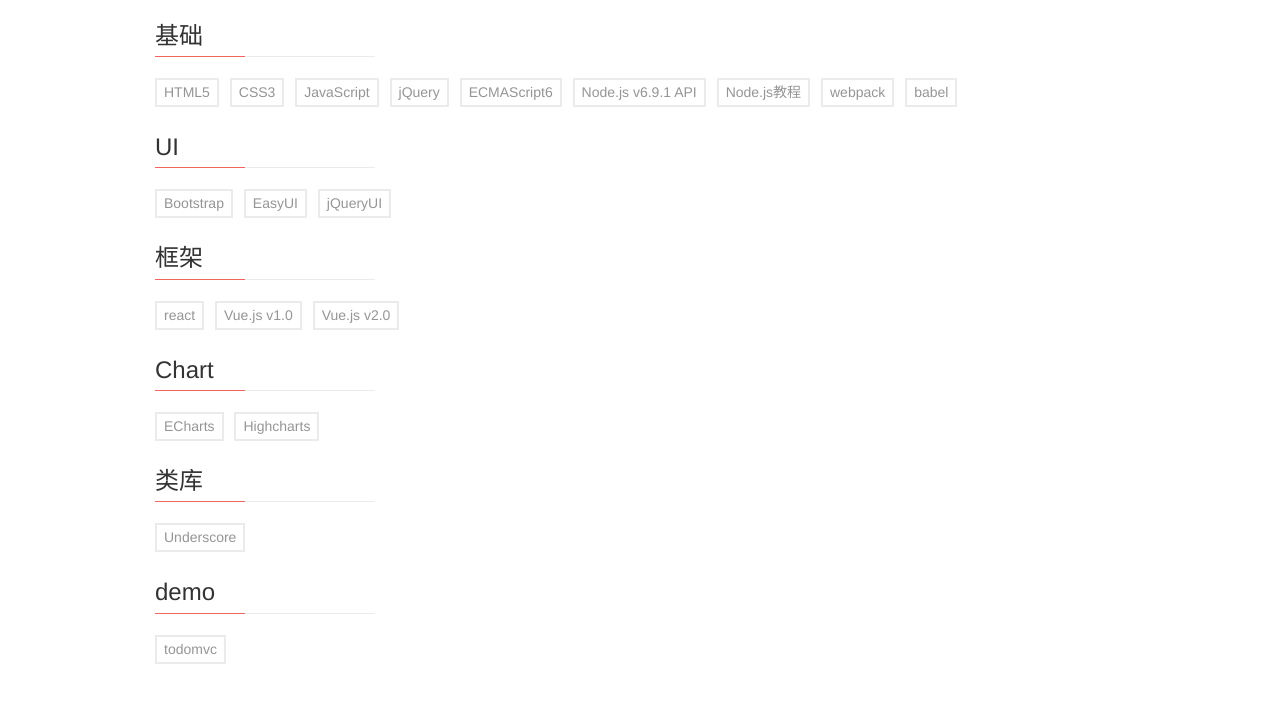
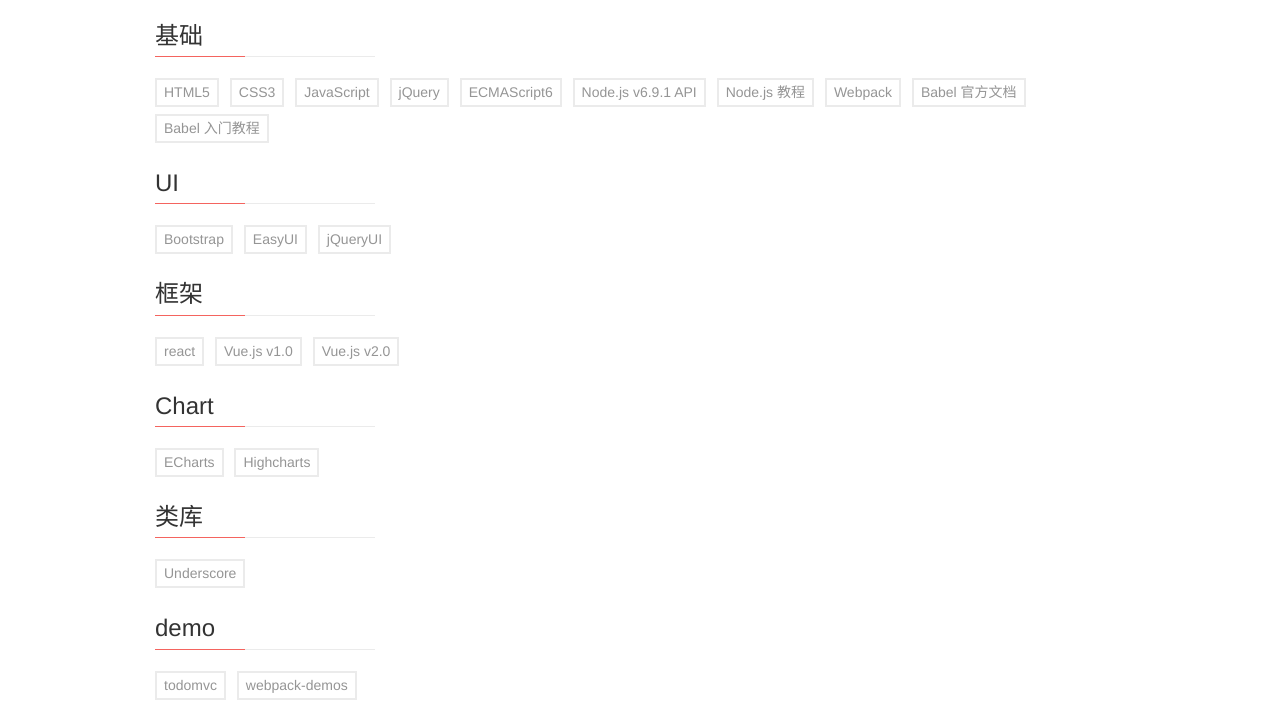
Before and after one commit to lianggzone/dev-docs, a plain HTML site: page api_docs_web.html in a window 1280 px wide. Shown: the part 103-830 px from the top of the page. Before the commit the page ends 800 px from the top, so only its background shows below. Drawn offline with nearby package versions, Linux system fonts and the light colour scheme.

Commit message:
webpack babel

```diff
--- a/api_docs_web.html
+++ b/api_docs_web.html
@@ -66,10 +66,11 @@
                         <a href="http://es6.ruanyifeng.com" target="_blank">ECMAScript6</a>
 
                         <a href="https://nodejs.org/docs/latest-v0.12.x/api" target="_blank">Node.js v6.9.1 API</a>
-                        <a href="http://www.runoob.com/nodejs/nodejs-tutorial.html" target="_blank">Node.js教程</a>
+                        <a href="http://www.runoob.com/nodejs/nodejs-tutorial.html" target="_blank">Node.js 教程</a>
 
-                        <a href="http://webpack.github.io/docs/" target="_blank">webpack</a>
-                        <a href="http://babeljs.io/" target="_blank">babel</a>
+                        <a href="http://webpack.github.io/docs/" target="_blank">Webpack</a>
+                        <a href="http://babeljs.io/" target="_blank">Babel 官方文档</a>
+                        <a href="http://www.ruanyifeng.com/blog/2016/01/babel.html" target="_blank">Babel 入门教程</a>
 
                     </div>
                 </div>
@@ -151,6 +152,7 @@
                 <div class="col-sm-12">
                     <div class="content tag-cloud">
                         <a href="http://todomvc.com" target="_blank">todomvc</a>
+                        <a href="https://github.com/ruanyf/webpack-demos" target="_blank">webpack-demos</a>
                     </div>
                 </div>
             </div>
```
